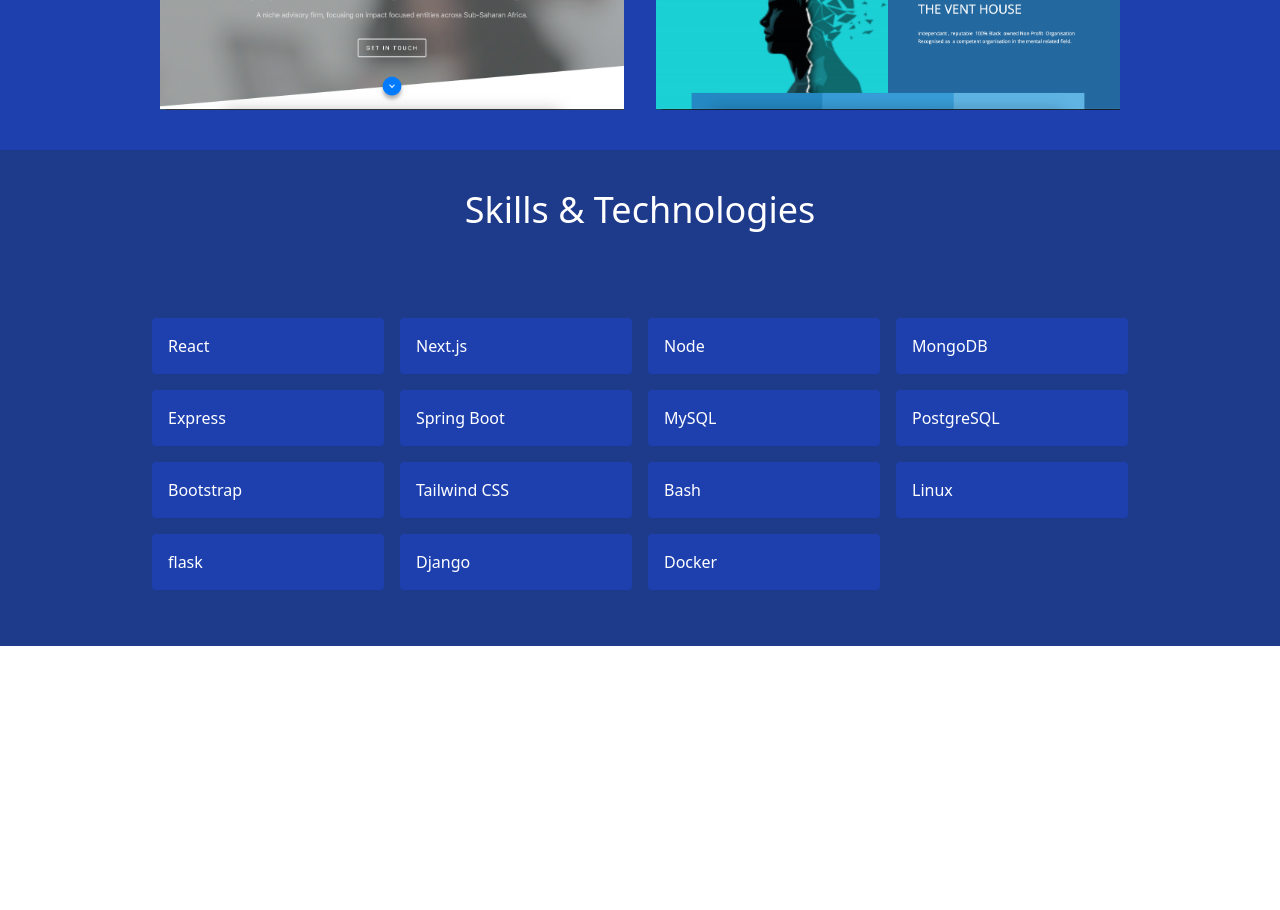
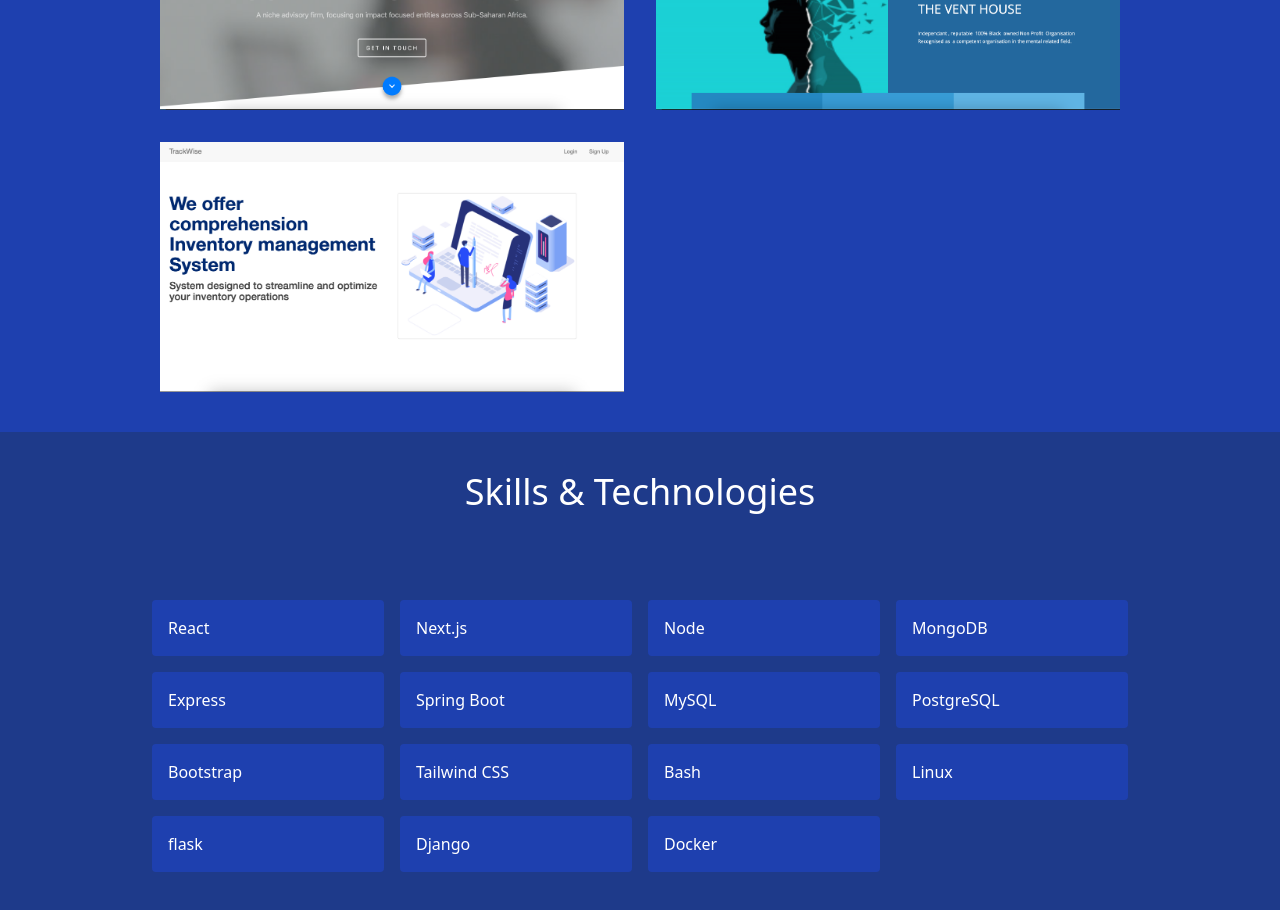
Before and after one commit to vinnywalker96/portfolio, a React (Vite) app: page / in a window 1280 px wide. Shown: the part 880-1790 px from the top of the page. Before the commit the page ends 1526 px from the top, so only its background shows below. Built offline with nearby package versions, Linux system fonts and the light colour scheme.

Commit message:
updated projects

```diff
--- a/src/components/Projects.jsx
+++ b/src/components/Projects.jsx
@@ -15,6 +15,15 @@ const projects = [
         Recognised as a competent organisation in the mental related field",
          "image":"./project1.png",
          "url":"https://www.venthouse.co.za/"
+    },
+     {
+        "title": "Trackwise",
+        "subtitle": "Streamline and optimize your inventory operations",
+        "description": "TrackWise, you can effortlessly track, \
+        manage, and control your inventory, ensuring smooth and \
+        efficient business operations.",
+         "image":"./trackwise.png",
+         "url":"https://trackwise-kaz8.onrender.com/"
     },
 
 
```
Also changed, not shown: public/trackwise.png (added).
